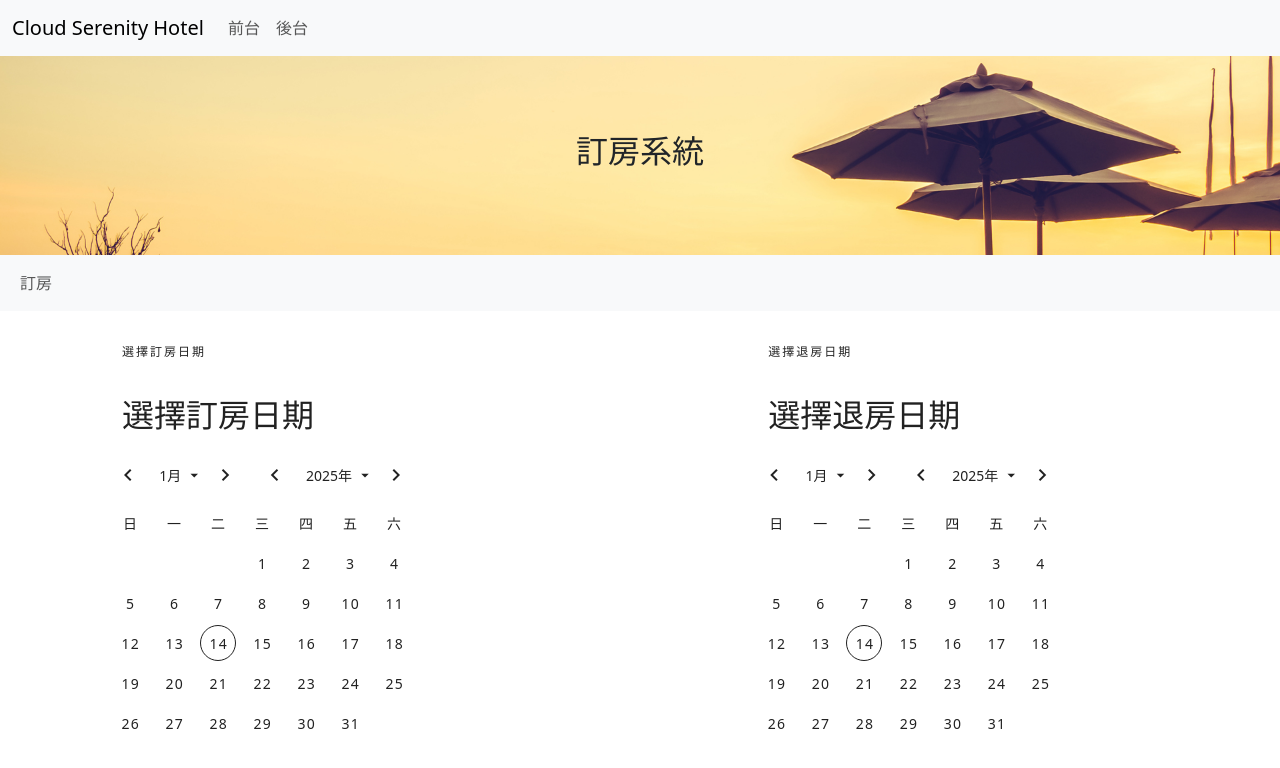
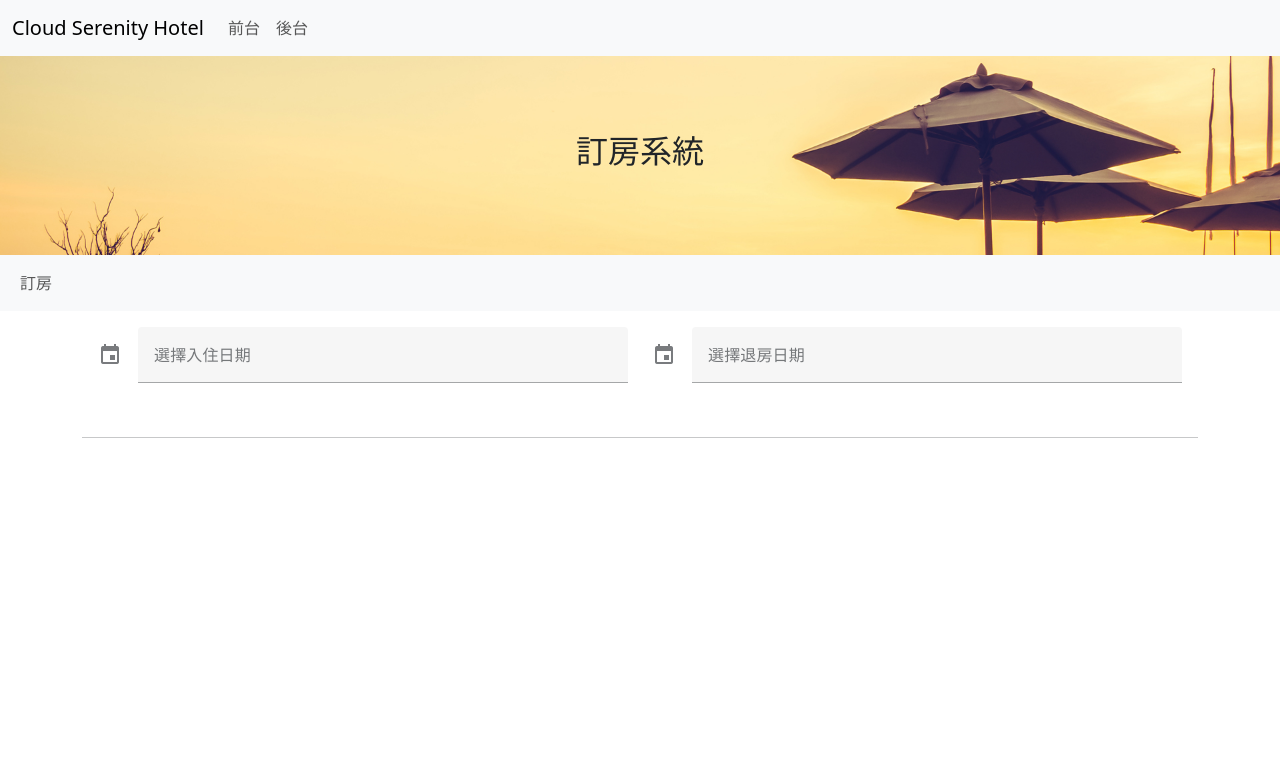
Before and after one commit to YuRan0601/vue-workspace, a Vue app in the folder cloud-serenity-hotel/: page /bookingSearch in a window 1280 px wide. Shown: the top 768 px of the page. Built offline with nearby package versions, Linux system fonts and the light colour scheme.

Commit message:
訂房頁 date input

```diff
--- a/cloud-serenity-hotel/src/layouts/booking/BookingHome.vue
+++ b/cloud-serenity-hotel/src/layouts/booking/BookingHome.vue
@@ -1,14 +1,17 @@
-<script setup>
-
-</script>
+<script setup></script>
 
 <template>
   <div>
     <div>
       <section class="breadcrumb_area header">
-            <div class="overlay bg-parallax" data-stellar-ratio="0.8" data-stellar-vertical-offset="0" data-background=""></div>
+        <div
+          class="overlay bg-parallax"
+          data-stellar-ratio="0.8"
+          data-stellar-vertical-offset="0"
+          data-background=""
+        ></div>
         <div class="container-fluid">
-                <div class="page-cover text-center ">
+          <div class="page-cover text-center">
             <h2 class="page-cover-tittle">訂房系統</h2>
           </div>
         </div>
@@ -17,13 +20,22 @@
     <div>
       <nav class="navbar navbar-expand-lg bg-body-tertiary">
         <div class="container-fluid">
-            <button class="navbar-toggler" type="button" data-bs-toggle="collapse" data-bs-target="#navbarNavAltMarkup"
-            aria-controls="navbarNavAltMarkup" aria-expanded="false" aria-label="Toggle navigation">
+          <button
+            class="navbar-toggler"
+            type="button"
+            data-bs-toggle="collapse"
+            data-bs-target="#bookingHomeNavbar"
+            aria-controls="bookingHomeNavbar"
+            aria-expanded="false"
+            aria-label="Toggle navigation"
+          >
             <span class="navbar-toggler-icon"></span>
           </button>
-            <div class="collapse navbar-collapse" id="navbar    NavAltMarkup">
+          <div class="collapse navbar-collapse" id="bookingHomeNavbar">
             <div class="navbar-nav">
-                <RouterLink class="nav-link" :to="{ name: 'bookingSearch' }">訂房</RouterLink>
+              <RouterLink class="nav-link" :to="{ name: 'bookingSearch' }"
+                >訂房</RouterLink
+              >
               <!-- <RouterLink class="nav-link" :to="{ name: 'back' }">後台</RouterLink> -->
             </div>
           </div>
@@ -39,7 +51,7 @@
 
 <style lang="css" scoped>
 .header {
-        background-image: url('../../assets//common/header_bg.jpg');
+  background-image: url("../../assets//common/header_bg.jpg");
   width: 100%;
   height: 200px;
   background-position: right top;
--- a/cloud-serenity-hotel/src/main.js
+++ b/cloud-serenity-hotel/src/main.js
@@ -1,6 +1,6 @@
 import { createApp } from "vue";
 import { createPinia } from "pinia";
-import 'sweetalert2/dist/sweetalert2.min.css';
+import "sweetalert2/dist/sweetalert2.min.css";
 
 // 引入 Bootstrap 样式
 import "bootstrap/dist/css/bootstrap.min.css";
@@ -27,18 +27,21 @@ import * as directives from "vuetify/directives";
 import { zhHant } from "vuetify/locale";
 import "@mdi/font/css/materialdesignicons.css";
 import customZhHant from "./assets/common/js/customZhHant";
-
+import { VDateInput } from "vuetify/labs/VDateInput";
 
 const vuetify = createVuetify({
-  components,
+  components: {
+    ...components,
+    VDateInput,
+  },
   directives,
   icons: {
     defaultSet: "mdi", // This is already the default value - only for display purposes
   },
   locale: {
-    locale: 'zhHant',
-    messages: { zhHant: customZhHant }
-  }
+    locale: "zhHant",
+    messages: { zhHant: customZhHant },
+  },
 });
 
 app.use(vuetify);
--- a/cloud-serenity-hotel/src/views/booking/BookingSearchView.vue
+++ b/cloud-serenity-hotel/src/views/booking/BookingSearchView.vue
@@ -1,14 +1,40 @@
 <script setup>
-import { ref } from 'vue';
+import { ref } from "vue";
 
-    const selectedStartDate = ref(null);
-    const selectedEndDate = ref(null);
+const checkInDate = ref(null);
+const checkOutDate = ref(null);
+
+function onSelectDate() {
+  if (checkInDate.value) {
+    checkOutDate.value = new Date(checkInDate.value);
+    checkOutDate.value.setDate(checkOutDate.value.getDate() + 1);
+  }
+}
 </script>
 
 <template>
   <div>
-
     <v-container>
+      <v-row justify="center">
+        <v-col cols="12" md="6">
+          <v-date-input
+            label="選擇入住日期"
+            v-model="checkInDate"
+            :min="new Date().toISOString().split('T')[0]"
+            @update:modelValue="onSelectDate"
+          ></v-date-input>
+        </v-col>
+        <v-col cols="12" md="6">
+          <v-date-input
+            label="選擇退房日期"
+            v-model="checkOutDate"
+            :min="new Date().toISOString().split('T')[0]"
+            :allowed-dates="(date) => date >= checkInDate"
+          ></v-date-input>
+        </v-col>
+      </v-row>
+    </v-container>
+    <!-- <v-container>
       <v-row justify="center">
         <v-col cols="12" md="5">
           <v-date-picker
@@ -19,9 +45,7 @@ import { ref } from 'vue';
           ></v-date-picker>
         </v-col>
 
-            <v-col cols="12" md="2">
-
-            </v-col>
+        <v-col cols="12" md="2"> </v-col>
 
         <v-col cols="12" md="5">
           <v-date-picker
@@ -31,11 +55,9 @@ import { ref } from 'vue';
           ></v-date-picker>
         </v-col>
       </v-row>
-        </v-container>
-        <hr>
+    </v-container> -->
+    <hr />
   </div>
 </template>
 
-<style lang="css" scoped>
-
-</style>
+<style lang="css" scoped></style>
```
Lines whose indentation alone changed are shown as unchanged.
